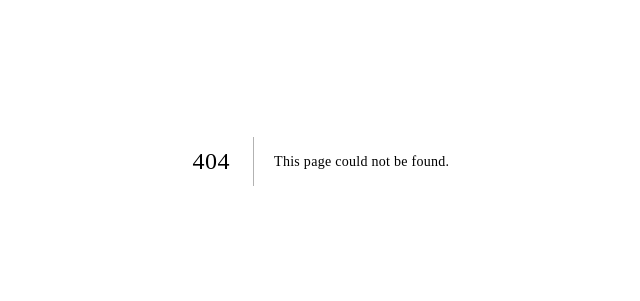
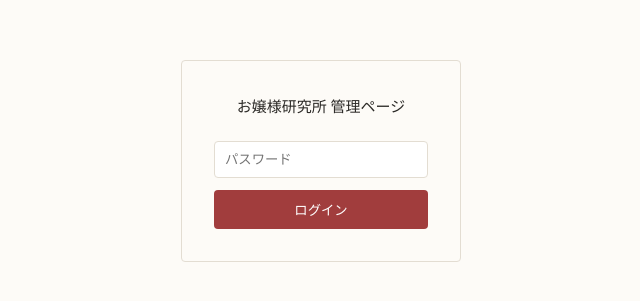
Before and after one commit to kurokawa96-96/ojosama-lab, a Next.js app: page /login in a window 1280 px wide. Before the commit this address had no page. Shown: the part 239-540 px from the top of the page, without its empty margins (319-959 px from the left). Built offline with nearby package versions, Linux system fonts and the light colour scheme.

Commit message:
Add AdminLoginPage component for admin login

```diff
--- /dev/null
+++ b/app/login/page.tsx
@@ -0,0 +1,97 @@
+"use client";
+
+import { useState } from "react";
+import { useRouter } from "next/navigation";
+
+export default function AdminLoginPage() {
+  const [password, setPassword] = useState("");
+  const [error, setError] = useState("");
+  const [loading, setLoading] = useState(false);
+  const router = useRouter();
+
+  const handleSubmit = async (e: React.FormEvent) => {
+    e.preventDefault();
+    setLoading(true);
+    setError("");
+
+    const res = await fetch("/api/admin/login", {
+      method: "POST",
+      headers: { "Content-Type": "application/json" },
+      body: JSON.stringify({ password }),
+    });
+
+    setLoading(false);
+
+    if (res.ok) {
+      router.push("/admin");
+      router.refresh();
+    } else {
+      setError("パスワードが違いますわ");
+    }
+  };
+
+  return (
+    <div
+      style={{
+        minHeight: "100vh",
+        display: "flex",
+        alignItems: "center",
+        justifyContent: "center",
+      }}
+    >
+      <form
+        onSubmit={handleSubmit}
+        style={{
+          width: "280px",
+          padding: "32px",
+          border: "1px solid var(--color-border)",
+          borderRadius: "4px",
+        }}
+      >
+        <p
+          style={{
+            fontFamily: "var(--font-mincho)",
+            fontSize: "15px",
+            marginBottom: "20px",
+            textAlign: "center",
+          }}
+        >
+          お嬢様研究所 管理ページ
+        </p>
+        <input
+          type="password"
+          value={password}
+          onChange={(e) => setPassword(e.target.value)}
+          placeholder="パスワード"
+          style={{
+            width: "100%",
+            padding: "10px",
+            marginBottom: "12px",
+            border: "1px solid var(--color-border)",
+            borderRadius: "4px",
+          }}
+        />
+        {error && (
+          <p style={{ color: "crimson", fontSize: "13px", marginBottom: "12px" }}>
+            {error}
+          </p>
+        )}
+        <button
+          type="submit"
+          disabled={loading}
+          style={{
+            width: "100%",
+            padding: "10px",
+            background: "var(--color-accent)",
+            color: "#fff",
+            border: "none",
+            borderRadius: "4px",
+            cursor: "pointer",
+          }}
+        >
+          {loading ? "確認中…" : "ログイン"}
+        </button>
+      </form>
+    </div>
+  );
+}
```
